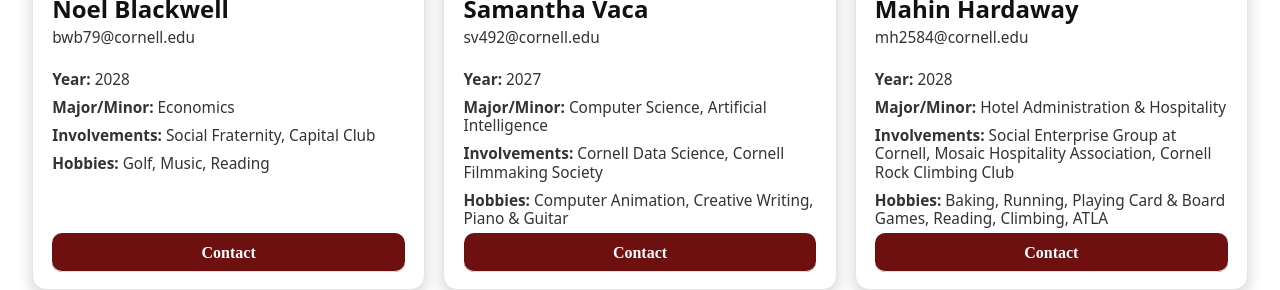
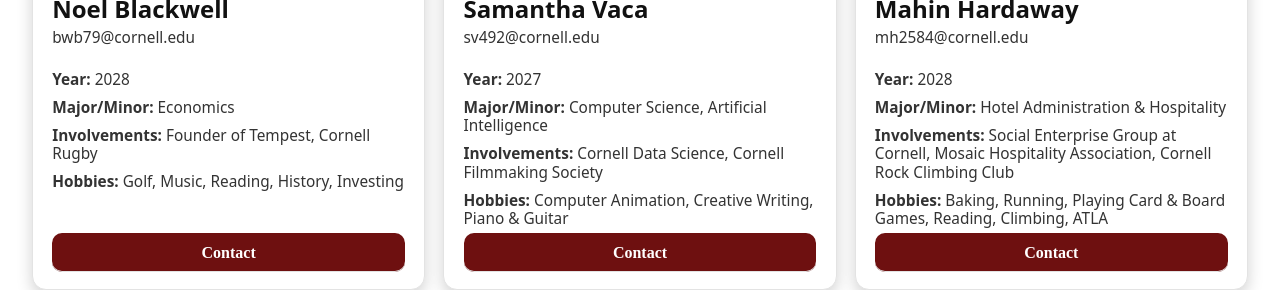
Before and after one commit to entcornell/ent-website, a React (Create React App) app: page /brothers in a window 1280 px wide. Shown: the part 2100-2390 px from the top of the page. Built offline with nearby package versions, Linux system fonts and the light colour scheme; a web font is replaced by a local one.

Commit message:
Update Brothers.js

```diff
--- a/src/components/Brothers.js
+++ b/src/components/Brothers.js
@@ -24,7 +24,7 @@
   { role: "VP NME", name: "Sebastian Dominguez", email: "wd273@cornell.edu", year: "2028", major: "Computer Science, Entrepreneurship", involvement: "EWB Cornell", hobbies: "Travelling, Basketball, Golf, Coding", image: "headshots-fall2025/SebastianDominguez-Headshot.JPG", style:{objectPosition: "center 30%"}},
   { role: "VP Professional Events", name: "Alix Martini", email: "ahm258@cornell.edu", year: "2028", major: "Mechanical Engineering", involvement: "Cornell DEBUT, International Students Association, Triathlon Club, Social Sorority", hobbies: "Sailing, Triathlon, Running, Cycling, Cooking, Hiking", image: "headshots-fall2026/AlixMartinit-HeadshotFA26.jpeg", style: {objectPosition: "center 50%"}},
   { role: "VP Professional Connects", name: "Christine Zhou", email: "cwz8@cornell.edu", year: "2028", major: "Economics, Information Science", involvement: "Cornell Global Business, Claude Builders, Chinese Students Association, SWIB, CSSC", hobbies: "Hospitality, Jazz Club, Digital Creation, Ceramic Sculpture", image: "headshots-fall2026/ChristineZhou-HeadshotFA26.png", style: {objectPosition: "center 90%"} },
-  { role: "VP Finance", name: "Noel Blackwell", email: "bwb79@cornell.edu", year: "2028", major: "Economics", involvement: "Social Fraternity, Capital Club", hobbies: "Golf, Music, Reading", image: "headshots-fall2025/NoelBlackwell-Headshot.jpg", style: {objectPosition: "center 55%"} },
+  { role: "VP Finance", name: "Noel Blackwell", email: "bwb79@cornell.edu", year: "2028", major: "Economics", involvement: "Founder of Tempest, Cornell Rugby", hobbies: "Golf, Music, Reading, History, Investing", image: "headshots-fall2025/NoelBlackwell-Headshot.jpg", style: {objectPosition: "center 55%"} },
   { role: "VP Marketing", name: "Samantha Vaca", email: "sv492@cornell.edu", year: "2027", major: "Computer Science, Artificial Intelligence", involvement: "Cornell Data Science, Cornell Filmmaking Society", hobbies: "Computer Animation, Creative Writing, Piano & Guitar", image: "headshots-fall2025/SamanthaVaca-Headshot.jpeg", style: {objectPosition: "center 35%"} },
   { role: "VP SBC", name: "Mahin Hardaway", email: "mh2584@cornell.edu", year: "2028", major: "Hotel Administration & Hospitality", involvement: "Social Enterprise Group at Cornell, Mosaic Hospitality Association, Cornell Rock Climbing Club", hobbies: "Baking, Running, Playing Card & Board Games, Reading, Climbing, ATLA", image: "headshots-fall2025/MahinHardaway-Headshot.jpg", style: {objectPosition: "center 30%"} },
   { role: "VP Brotherhood", name: "Jackson Hutchison", email: "jh3227@cornell.edu", year: "2029", major: "AEM/Entrepreneurship, Philosophy", involvement: "Founder of Syndeo, Social Fraternity, Club Golf", hobbies: "Backpacking, Movies, Sports, Running, Minimizing Cortisol", image: "headshots/JacksonHutchison-Headshot.jpeg", style: {objectPosition: "center 10%"} },
@@ -57,7 +57,7 @@
       {name: "Anisha Roy", email: "ar2429@cornell.edu", year: "2027", major: "Independent Studies: Biomedical Engineering & Biotech Commercialization", involvement: "Cornell Bhangra, Engineering World Health", hobbies: "Hiking, Travel, Coffee, Food, Dance, Music", image: "headshots-fall2026/AnishaRoy-Headshot.jpeg", style: {objectPosition: "center 30"} },
       {name: "Polly Parsons", email: "prp66@cornell.edu", year: "2027", major: "AEM/Entrepreneurship", involvement: "Varsity Field Hockey, Dyson Student Ambassadors", hobbies: "Travel, Art, Breakdancing, Eating Good Food with Friends", image: "headshots-fall2026/PollyParsons-Headshot.png", style: {objectPosition: "center 20%"} },
       {name: "Alexander Zhang", email: "abz4@cornell.edu", year: "2027", major: "ORIE, Business", involvement: "SEGC, Cornell Speech and Debate, ISA", hobbies: "Basketball, History, Cooking", image: "headshots-fall2025/AlexanderZhang-Headshot.png", style: {objectPosition: "center 0%"} },
-      {name: "Noel Blackwell", email: "bwb79@cornell.edu", year: "2028", major: "Economics", involvement: "Social Fraternity, Capital Club", hobbies: "Golf, Music, Reading", image: "headshots-fall2025/NoelBlackwell-Headshot.jpg", style: {objectPosition: "center 55%"} },
+      {name: "Noel Blackwell", email: "bwb79@cornell.edu", year: "2028", major: "Economics", involvement: "Founder of Tempest, Cornell Rugby", hobbies: "Golf, Music, Reading, History, Investing", image: "headshots-fall2025/NoelBlackwell-Headshot.jpg", style: {objectPosition: "center 55%"} },
       {name: "Cali Bernier", email: "cb927@cornell.edu", year: "2027", major: "Operations Research and Information Engineering, Business", involvement: "Alpha Phi", hobbies: "Surfing, Hiking", image: "headshots-fall2025/CaliBernier-Headshot.jpeg", style: {objectPosition: "center 50%"} },
       {name: "Mihir Kulshreshtha", email: "mk2664@cornell.edu", year: "2028", major: "Computer Science, AI and Statistics", involvement: "Cornell Data Science, Cornell Bhangra", hobbies: "Dancing (Bhangra), Playing Basketball and Spikeball, Programming, Hanging Out with Friends", image: "headshots-fall2025/MihirKulshreshtha-Headshot.jpg", style: {objectPosition: "center 35%"} },
       {name: "Anika Sukumar", email: "as3567@cornell.edu", year: "2027", major: "Design & Environmental Analysis, Business and Fashion", involvement: "Women's Track and Field Team, WOCA", hobbies: "Thrifting, Any Kind of Art, Reading, Working Out, Eating Good Food", image: "headshots-fall2025/AnikaSukumar-Headshot.jpg", style: {objectPosition: "center 40%"} },
```
